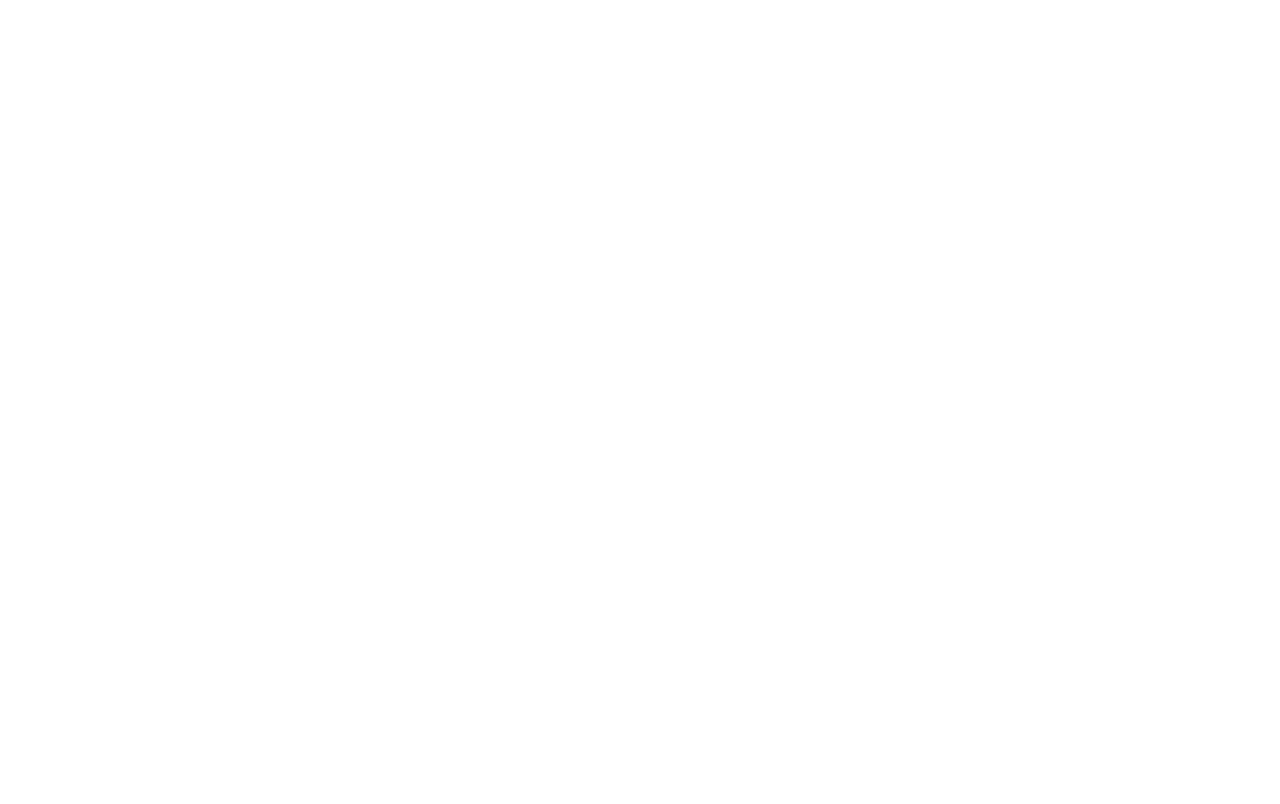
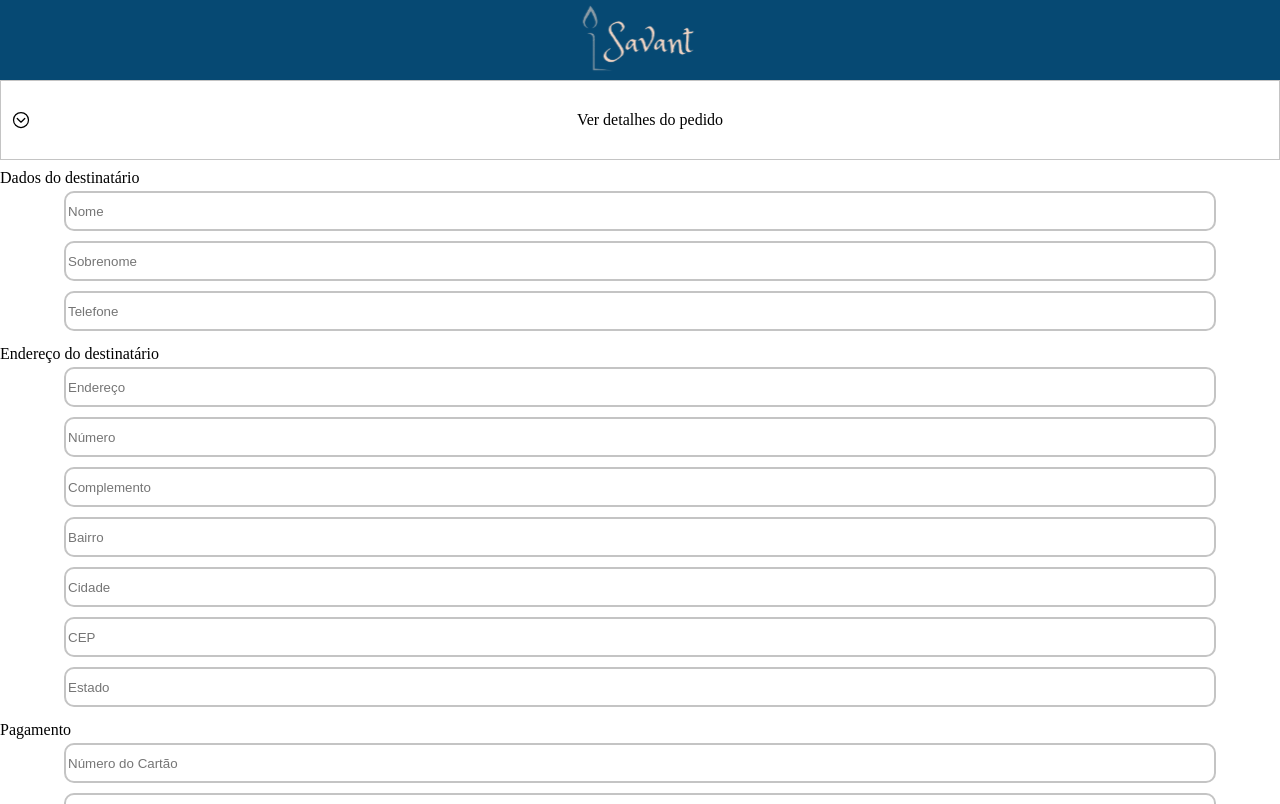
Before and after one commit to JayTStar/projeto14-savant-front, a React (Create React App) app: page /checkout in a window 1280 px wide. Before the commit this address had no page. Shown: the top 804 px of the page. Built offline with nearby package versions, Linux system fonts and the light colour scheme.

Commit message:
Checkout screen

```diff
--- a/src/App.js
+++ b/src/App.js
@@ -3,6 +3,7 @@
 import Login from "./Components/LoginScreen";
 import UserData from "./Components/Context";
 import Cart from "./Components/Cart";
+import Checkout from "./Components/Checkout";
 
 import HomePage from "./Components/HomePage";
 
@@ -15,6 +16,7 @@
                     <Route path="/sign-up" element={<Signup/>} />
                     <Route path="/" element={<HomePage />} />
                     <Route path="/cart" element={<Cart />} />
+                    <Route path="/checkout" element={<Checkout />} />
                 </Routes>
             </BrowserRouter>
         </UserData>
--- /dev/null
+++ b/src/Components/Checkout.js
@@ -0,0 +1,157 @@
+import styled from "styled-components";
+import Logo from "../Midia/Savant-logo.svg"
+import {useState, useEffect} from "react"
+import { useCart } from "./Context";
+
+export default function Checkout(){
+    const [state,setState] = useState(false);
+
+    useEffect(() => {
+        console.log(state);
+        toggle(state);
+    }, [state])
+    return(
+        <Page>
+            <header> <img src={Logo}/></header>
+
+            <Products>
+                <ion-icon name="chevron-down-circle-outline" onClick={() => {(state === false) ? setState(true) : setState(false)}}></ion-icon>
+                <p>Ver detalhes do pedido</p>
+                <p></p>
+            </Products>
+
+            <ShippingInfo>
+                <h2>Dados do destinatário</h2>
+                <form>
+                    <input placeholder="Nome"/>
+                    <input placeholder="Sobrenome"/>
+                    <input placeholder="Telefone"/>
+                </form>
+            </ShippingInfo>
+            <Adress>
+                <h2>Endereço do destinatário</h2>
+                <form>
+                    <input placeholder="Endereço"/>
+                    <input placeholder="Número"/>
+                    <input placeholder="Complemento"/>
+                    <input placeholder="Bairro"/>
+                    <input placeholder="Cidade"/>
+                    <input placeholder="CEP"/>
+                    <input placeholder="Estado"/>
+                </form>
+            </Adress>
+            <Payment>
+                <h2>Pagamento</h2>
+                <form>
+                    <input placeholder="Número do Cartão"/>
+                    <input placeholder="Nome no Cartão"/>
+                    <input placeholder="Vencimento"/>
+                    <input placeholder="CVV"/>
+                </form>
+            </Payment>
+            <button>Finalizar</button>
+        </Page>
+    )
+}
+
+function toggle(state){
+    return (state === true)? "auto" : "10%";
+}
+
+const Page = styled.main`
+    width: 100%;
+    height: 100%;
+
+    position: relative;
+
+    header{
+        width: 100%;
+        height: 10%;
+
+        background-color: #064973;
+
+        display: flex;
+        justify-content: center;
+    }
+
+    img{
+        width: auto;
+        height: 100%;
+    }
+    input{
+        width: 90%;
+        height: 40px;
+
+        margin: 5px 0;
+
+        border-radius: 10px;
+        border: 2px solid #C4C4C4;
+    }
+
+    section{
+        margin: 10px 0;
+    }
+
+    button{
+        width: 50%;
+        height: 40px;
+
+        background-color: #064973;
+
+        border: none;
+        box-sizing: border-box;
+
+        border-radius: 40px;
+
+        position: absolute;
+
+        left: 25%;
+    }
+`
+const Products = styled.div`
+    width: 100%;
+    height: ${toggle};
+
+    display: flex;
+    align-items: center;
+    justify-content: space-between;
+
+    border: 1px solid #C4C4C4;
+
+    box-sizing: border-box;
+    padding: 10px;
+
+    ion-icon{
+        font-size: 20px;
+    }
+`
+const ShippingInfo = styled.section`
+    width: 100%;
+    height: auto;
+
+    form{
+        display: flex;
+        flex-direction: column;
+        align-items: center;
+    }
+`
+const Adress = styled.section`
+    width: 100%;
+    height: auto;
+
+    form{
+        display: flex;
+        flex-direction: column;
+        align-items: center;
+    }
+`
+const Payment = styled.section`
+    width: 100%;
+    height: auto;
+
+    form{
+        display: flex;
+        flex-direction: column;
+        align-items: center;
+    }
+`
```
